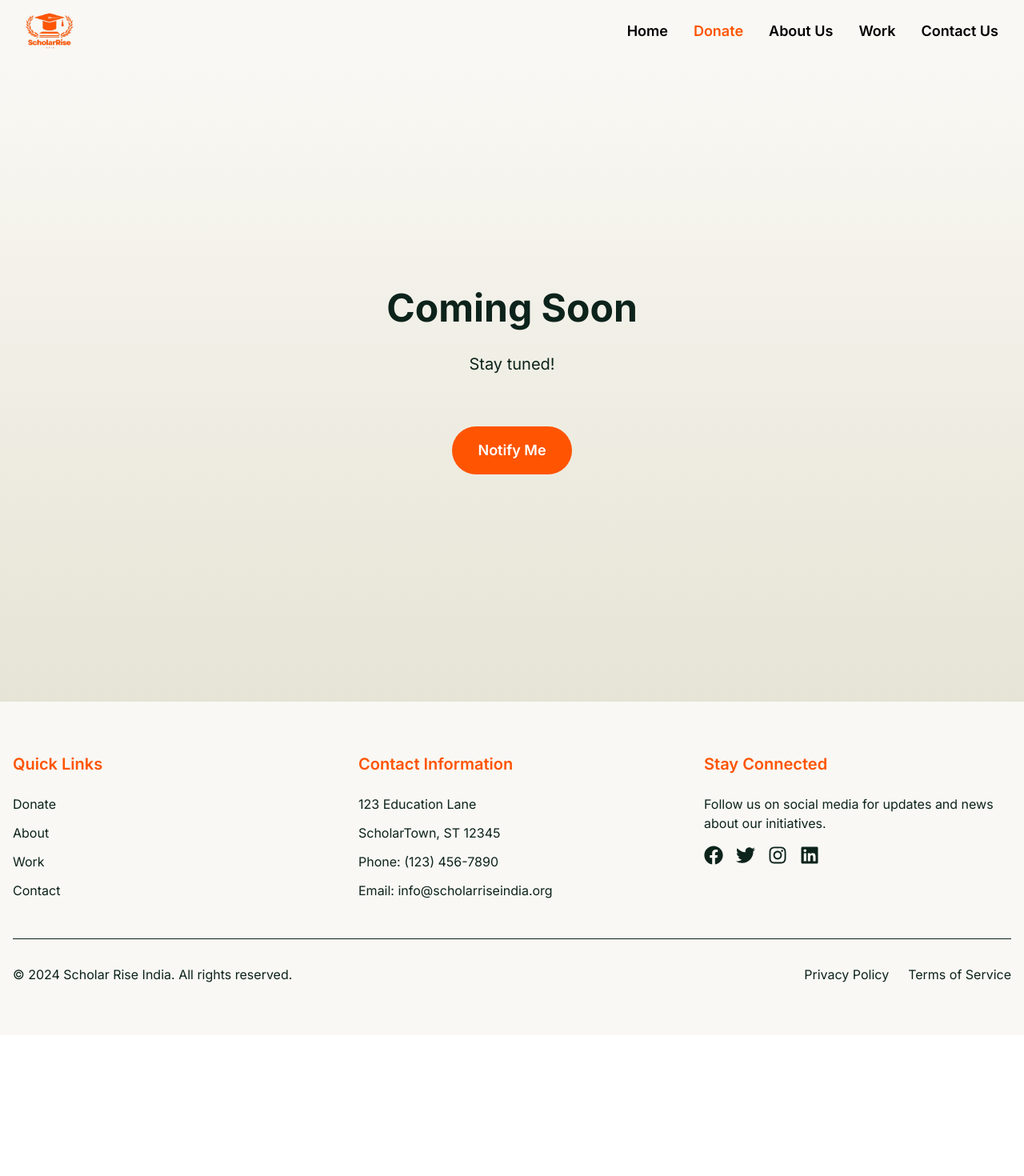
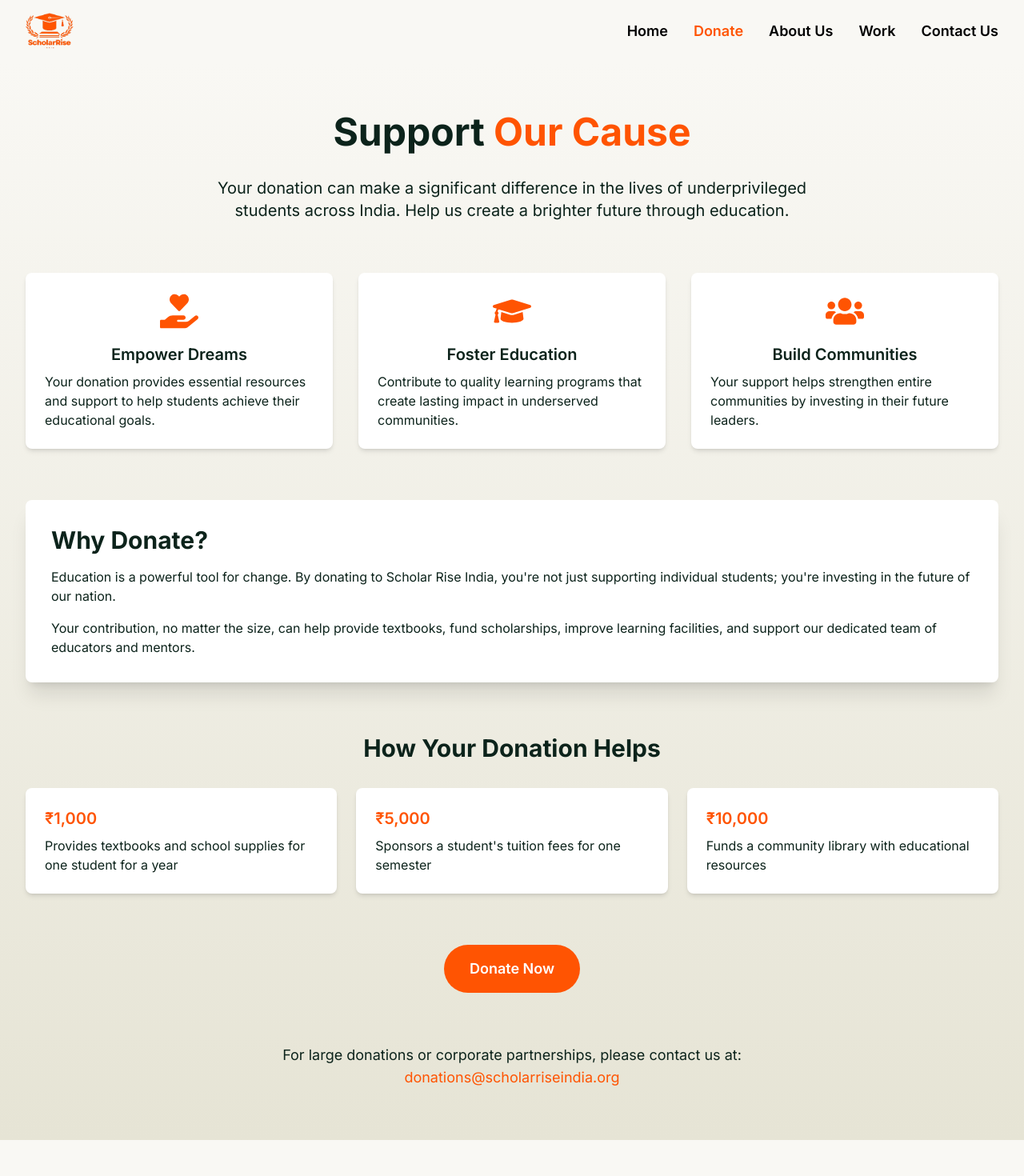
Before and after one commit to adistrim/scholarrise, a Next.js app: page /donate in a window 1280 px wide. Shown: the top 1470 px of the page at 80% size. Before the commit the page ends 1294 px from the top, so only its background shows below. Built offline with nearby package versions, Linux system fonts and the light colour scheme.

Commit message:
donation page added

```diff
--- a/app/donate/page.js
+++ b/app/donate/page.js
@@ -1,7 +1,7 @@
-import ComingSoonPage from "@/components/ComingSoon"
+import DonatePage from "@/components/DonatePage"
 
 export default function Donate() {
     return (
-        <ComingSoonPage />
+        <DonatePage />
     )
 }
--- a/components/AboutPage.js
+++ b/components/AboutPage.js
@@ -3,6 +3,7 @@ import { motion } from 'framer-motion';
 import { FaLeaf, FaGraduationCap, FaHandsHelping } from 'react-icons/fa';
 import FeatureCard from './FeatureCard';
 import LeaderCard from './LeaderCard';
+import Link from 'next/link';
 
 const AboutPage = () => {
     return (
@@ -98,12 +99,12 @@ const AboutPage = () => {
                     animate={{ opacity: 1, y: 0 }}
                     transition={{ duration: 0.5, delay: 1 }}
                 >
-                    <a
-                        href="#"
+                    <Link
+                        href="/donate"
                         className="inline-block bg-[#FF5402] text-white px-8 py-4 rounded-full text-lg font-semibold hover:bg-[#ff5202f1] transition duration-300 transform hover:scale-105"
                     >
                         Join Our Mission
-                    </a>
+                    </Link>
                 </motion.section>
             </main>
         </div>
--- /dev/null
+++ b/components/DonatePage.js
@@ -0,0 +1,127 @@
+"use client";
+import { motion } from 'framer-motion';
+import { FaHandHoldingHeart, FaGraduationCap, FaUsers } from 'react-icons/fa';
+import DonationImpactCard from './DonationImpactCard';
+
+const DonatePage = () => {
+    return (
+        <div className="min-h-screen bg-gradient-to-b from-[#F9F8F4] to-[#E6E4D5]">
+            <main className="max-w-7xl mx-auto px-4 sm:px-6 lg:px-8 py-16">
+                <motion.h1
+                    className="text-5xl font-bold text-[#0C231B] mb-8 text-center"
+                    initial={{ opacity: 0, y: 20 }}
+                    animate={{ opacity: 1, y: 0 }}
+                    transition={{ duration: 0.5 }}
+                >
+                    Support <span className='text-[#FF5402]'>Our Cause</span>
+                </motion.h1>
+
+                <motion.section
+                    className="mb-16"
+                    initial={{ opacity: 0, y: 20 }}
+                    animate={{ opacity: 1, y: 0 }}
+                    transition={{ duration: 0.5, delay: 0.2 }}
+                >
+                    <p className="text-xl text-[#0C231B] text-center max-w-3xl mx-auto">
+                        Your donation can make a significant difference in the lives of underprivileged students across India.
+                        Help us create a brighter future through education.
+                    </p>
+                </motion.section>
+
+                <motion.section
+                    className="grid grid-cols-1 md:grid-cols-3 gap-8 mb-16"
+                    initial={{ opacity: 0, y: 20 }}
+                    animate={{ opacity: 1, y: 0 }}
+                    transition={{ duration: 0.5, delay: 0.4 }}
+                >
+                    <DonationImpactCard
+                        icon={<FaHandHoldingHeart className="text-5xl text-[#FF5402]" />}
+                        title="Empower Dreams"
+                        description="Your donation provides essential resources and support to help students achieve their educational goals."
+                    />
+                    <DonationImpactCard
+                        icon={<FaGraduationCap className="text-5xl text-[#FF5402]" />}
+                        title="Foster Education"
+                        description="Contribute to quality learning programs that create lasting impact in underserved communities."
+                    />
+                    <DonationImpactCard
+                        icon={<FaUsers className="text-5xl text-[#FF5402]" />}
+                        title="Build Communities"
+                        description="Your support helps strengthen entire communities by investing in their future leaders."
+                    />
+                </motion.section>
+
+                <motion.section
+                    className="bg-white rounded-lg shadow-xl p-8 mb-16"
+                    initial={{ opacity: 0, y: 20 }}
+                    animate={{ opacity: 1, y: 0 }}
+                    transition={{ duration: 0.5, delay: 0.6 }}
+                >
+                    <h2 className="text-3xl font-bold text-[#0C231B] mb-4">Why Donate?</h2>
+                    <p className="text-[#0C231B] mb-4">
+                        Education is a powerful tool for change. By donating to Scholar Rise India, you&apos;re not just
+                        supporting individual students; you&apos;re investing in the future of our nation.
+                    </p>
+                    <p className="text-[#0C231B]">
+                        Your contribution, no matter the size, can help provide textbooks, fund scholarships,
+                        improve learning facilities, and support our dedicated team of educators and mentors.
+                    </p>
+                </motion.section>
+
+                <motion.section
+                    className="mb-16"
+                    initial={{ opacity: 0, y: 20 }}
+                    animate={{ opacity: 1, y: 0 }}
+                    transition={{ duration: 0.5, delay: 0.8 }}
+                >
+                    <h2 className="text-3xl font-bold text-[#0C231B] mb-8 text-center">How Your Donation Helps</h2>
+                    <div className="grid grid-cols-1 md:grid-cols-2 lg:grid-cols-3 gap-6">
+                        <div className="bg-white p-6 rounded-lg shadow-md">
+                            <h3 className="text-xl font-semibold text-[#FF5402] mb-2">₹1,000</h3>
+                            <p className="text-[#0C231B]">Provides textbooks and school supplies for one student for a year</p>
+                        </div>
+                        <div className="bg-white p-6 rounded-lg shadow-md">
+                            <h3 className="text-xl font-semibold text-[#FF5402] mb-2">₹5,000</h3>
+                            <p className="text-[#0C231B]">Sponsors a student&apos;s tuition fees for one semester</p>
+                        </div>
+                        <div className="bg-white p-6 rounded-lg shadow-md">
+                            <h3 className="text-xl font-semibold text-[#FF5402] mb-2">₹10,000</h3>
+                            <p className="text-[#0C231B]">Funds a community library with educational resources</p>
+                        </div>
+                    </div>
+                </motion.section>
+
+                <motion.section
+                    className="text-center"
+                    initial={{ opacity: 0, y: 20 }}
+                    animate={{ opacity: 1, y: 0 }}
+                    transition={{ duration: 0.5, delay: 1 }}
+                >
+                    <a
+                        href="#"
+                        className="inline-block bg-[#FF5402] text-white px-8 py-4 rounded-full text-lg font-semibold hover:bg-[#ff5202f1] transition duration-300 transform hover:scale-105"
+                    >
+                        Donate Now
+                    </a>
+                </motion.section>
+
+                <motion.section
+                    className="mt-16 text-center"
+                    initial={{ opacity: 0, y: 20 }}
+                    animate={{ opacity: 1, y: 0 }}
+                    transition={{ duration: 0.5, delay: 1.2 }}
+                >
+                    <p className="text-[#0C231B] text-lg">
+                        For large donations or corporate partnerships, please contact us at:
+                        <br />
+                        <a href="mailto:donations@scholarriseindia.org" className="text-[#FF5402] hover:underline">
+                            donations@scholarriseindia.org
+                        </a>
+                    </p>
+                </motion.section>
+            </main>
+        </div>
+    );
+};
+
+export default DonatePage;
--- /dev/null
+++ b/components/DonationImpactCard.js
@@ -0,0 +1,11 @@
+const DonationImpactCard = ({ icon, title, description }) => {
+    return (
+        <div className="bg-white p-6 rounded-lg shadow-md flex flex-col items-center">
+            <div className="mb-4">{icon}</div>
+            <h3 className="text-xl font-semibold text-[#0C231B] mb-2">{title}</h3>
+            <p className="text-[#0C231B]">{description}</p>
+        </div>
+    );
+};
+
+export default DonationImpactCard;
```
